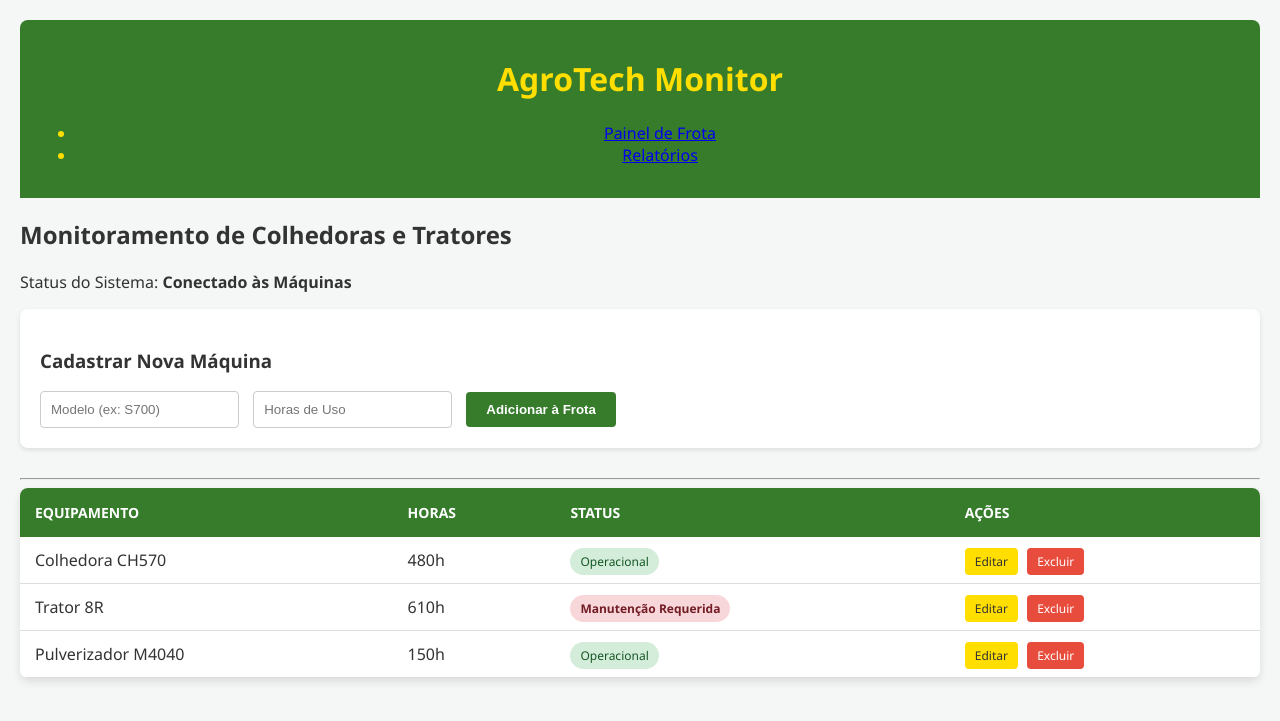
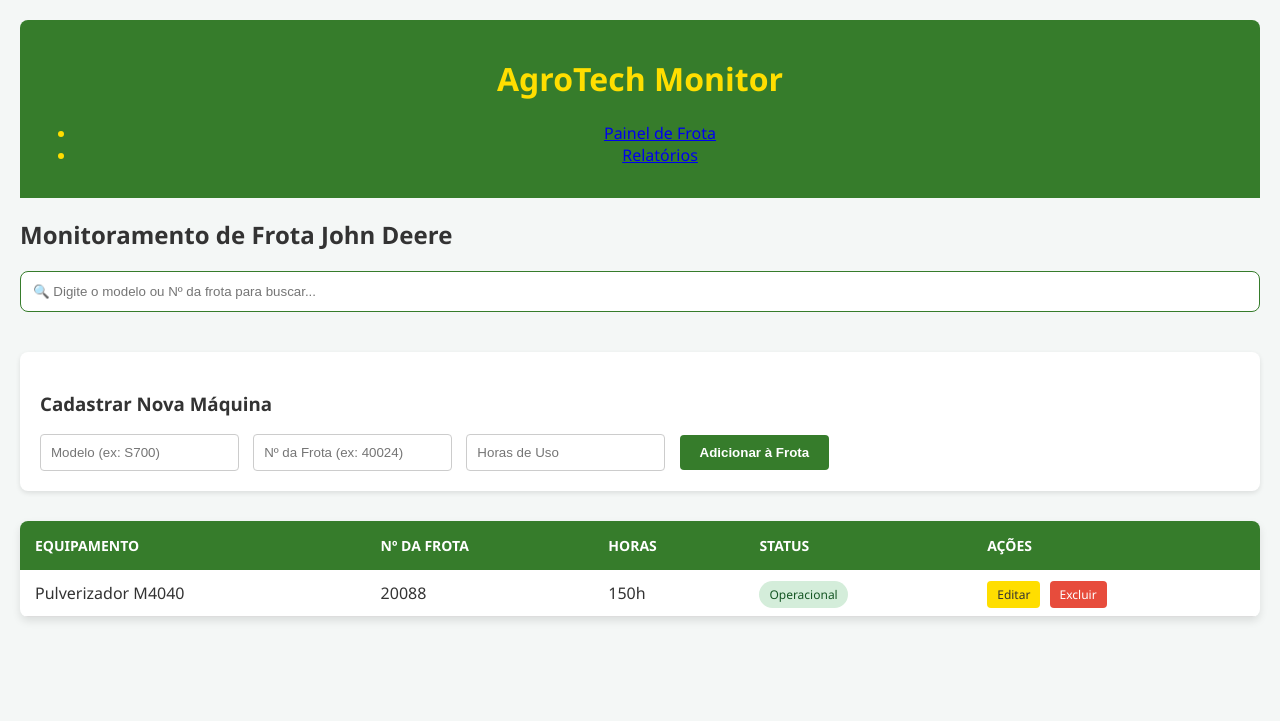
Before and after one commit to Dieikon/agrotech-system, a Flask app: page / in a window 1280 px wide. Shown: the top 721 px of the page. Run offline with Flask 3, Linux system fonts and the light colour scheme.

Commit message:
fix: corrigindo largura da barra de busca com box-sizing

```diff
--- a/app.py
+++ b/app.py
@@ -4,28 +4,33 @@
 
 # Criamos a lista fora da função para que ela não resete toda vez
 frota = [
-    {"modelo": "Colhedora CH570", "horas": 480, "status": "Operacional"},
-    {"modelo": "Trator 8R", "horas": 610, "status": "Manutenção Requerida"},
-    {"modelo": "Pulverizador M4040", "horas": 150, "status": "Operacional"}
+    {"modelo": "Colhedora CH570", "numero_frota": "40024", "horas": 600, "status": "Manutenção Requerida"},
+    {"modelo": "Trator 8R", "numero_frota": "30015", "horas": 480, "status": "Operacional"},
+    {"modelo": "Pulverizador M4040", "numero_frota": "20088", "horas": 150, "status": "Operacional"}
 ]
 
 @app.route('/')
 def home():
     return render_template('index.html', maquinas=frota)
 
+# Rota para Cadastrar
 @app.route('/cadastrar', methods=['POST'])
 def cadastrar():
     modelo = request.form.get('modelo')
+    numero_frota = request.form.get('numero_frota') # Novo campo
     horas = int(request.form.get('horas'))
 
-    # Lógica Automática de Status
     status = "Manutenção Requerida" if horas >= 600 else "Operacional"
 
-    # Adiciona na nossa lista "em memória"
-    frota.append({"modelo": modelo, "horas": horas, "status": status})
+    # Adicionando o novo campo no dicionário
+    frota.append({
+        "modelo": modelo,
+        "numero_frota": numero_frota,
+        "horas": horas,
+        "status": status
+    })
 
     return redirect(url_for('home'))
-
 
 # Rota para Excluir
 @app.route('/excluir/<int:indice>')
@@ -39,12 +44,12 @@
 def editar(indice):
     if request.method == 'POST':
         frota[indice]['modelo'] = request.form.get('modelo')
+        frota[indice]['numero_frota'] = request.form.get('numero_frota') # Atualizando o número
         frota[indice]['horas'] = int(request.form.get('horas'))
-        # Recalcula o status automaticamente
+
         frota[indice]['status'] = "Manutenção Requerida" if frota[indice]['horas'] >= 600 else "Operacional"
         return redirect(url_for('home'))
 
-    # Se for GET, enviamos os dados da máquina atual para uma página de edição
     maquina = frota[indice]
     return render_template('editar.html', maquina=maquina, indice=indice)
 
--- a/static/script.js
+++ b/static/script.js
@@ -0,0 +1,25 @@
+function filtrarTabela() {
+    let input = document.getElementById("filtroInput");
+    let filter = input.value.toUpperCase();
+    let table = document.getElementById("tabelaMaquinas");
+    let tr = table.getElementsByTagName("tr");
+
+    // Percorre todas as linhas da tabela (exceto o cabeçalho)
+    for (let i = 1; i < tr.length; i++) {
+        let tdModelo = tr[i].getElementsByTagName("td")[0];
+        let tdNumero = tr[i].getElementsByTagName("td")[1];
+
+        if (tdModelo || tdNumero) {
+            let textoModelo = tdModelo.textContent || tdModelo.innerText;
+            let textoNumero = tdNumero.textContent || tdNumero.innerText;
+
+            // Se o texto digitado estiver no Modelo OU no Número da Frota
+            if (textoModelo.toUpperCase().indexOf(filter) > -1 ||
+                textoNumero.toUpperCase().indexOf(filter) > -1) {
+                tr[i].style.display = "";
+            } else {
+                tr[i].style.display = "none";
+            }
+        }
+    }
+}
--- a/static/style.css
+++ b/static/style.css
@@ -1,3 +1,17 @@
+/* Isso garante que padding e bordas não aumentem o tamanho total dos elementos */
+* {
+    box-sizing: border-box;
+}
+
+#filtroInput {
+    width: 100%;
+    padding: 12px;
+    border-radius: 8px;
+    border: 1px solid #367c2b;
+    margin-bottom: 20px;
+    outline: none; /* Remove aquela borda azul padrão ao clicar */
+}
+
 /* Configurações Gerais */
 body {
     font-family: 'Segoe UI', Tahoma, Geneva, Verdana, sans-serif;
--- a/templates/index.html
+++ b/templates/index.html
@@ -22,8 +22,23 @@
 
     <main>
       <section id="frota">
-        <h2>Monitoramento de Colhedoras e Tratores</h2>
-        <p>Status do Sistema: <strong>Conectado às Máquinas</strong></p>
+        <h2>Monitoramento de Frota John Deere</h2>
+
+        <div style="margin-bottom: 20px">
+          <input
+            type="text"
+            id="filtroInput"
+            onkeyup="filtrarTabela()"
+            placeholder="🔍 Digite o modelo ou Nº da frota para buscar..."
+            style="
+              width: 100%;
+              padding: 12px;
+              border-radius: 8px;
+              border: 1px solid #367c2b;
+              box-sizing: border-box; /* ISSO IMPEDE O INPUT DE ULTRAPASSAR */
+            "
+          />
+        </div>
         <div class="form-container">
           <h3>Cadastrar Nova Máquina</h3>
           <form action="/cadastrar" method="POST">
@@ -31,6 +46,12 @@
               type="text"
               name="modelo"
               placeholder="Modelo (ex: S700)"
+              required
+            />
+            <input
+              type="text"
+              name="numero_frota"
+              placeholder="Nº da Frota (ex: 40024)"
               required
             />
             <input
@@ -44,12 +65,12 @@
             </button>
           </form>
         </div>
-        <hr />
 
-        <table>
+        <table id="tabelaMaquinas">
           <thead>
             <tr>
               <th>Equipamento</th>
+              <th>Nº da Frota</th>
               <th>Horas</th>
               <th>Status</th>
               <th>Ações</th>
@@ -59,6 +80,7 @@
             {% for m in maquinas %}
             <tr>
               <td>{{ m.modelo }}</td>
+              <td>{{ m.numero_frota }}</td>
               <td>{{ m.horas }}h</td>
               <td>
                 <span
```
